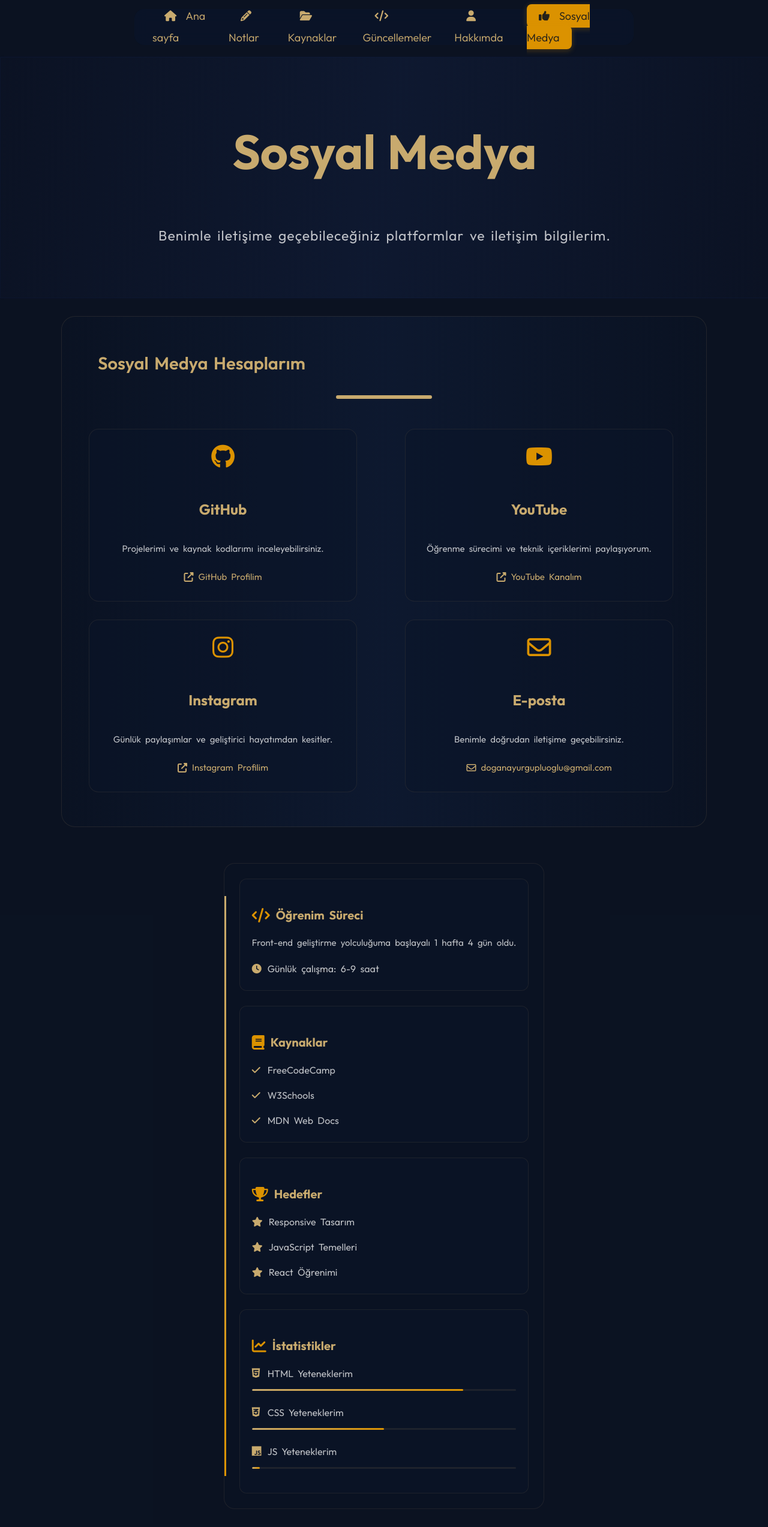
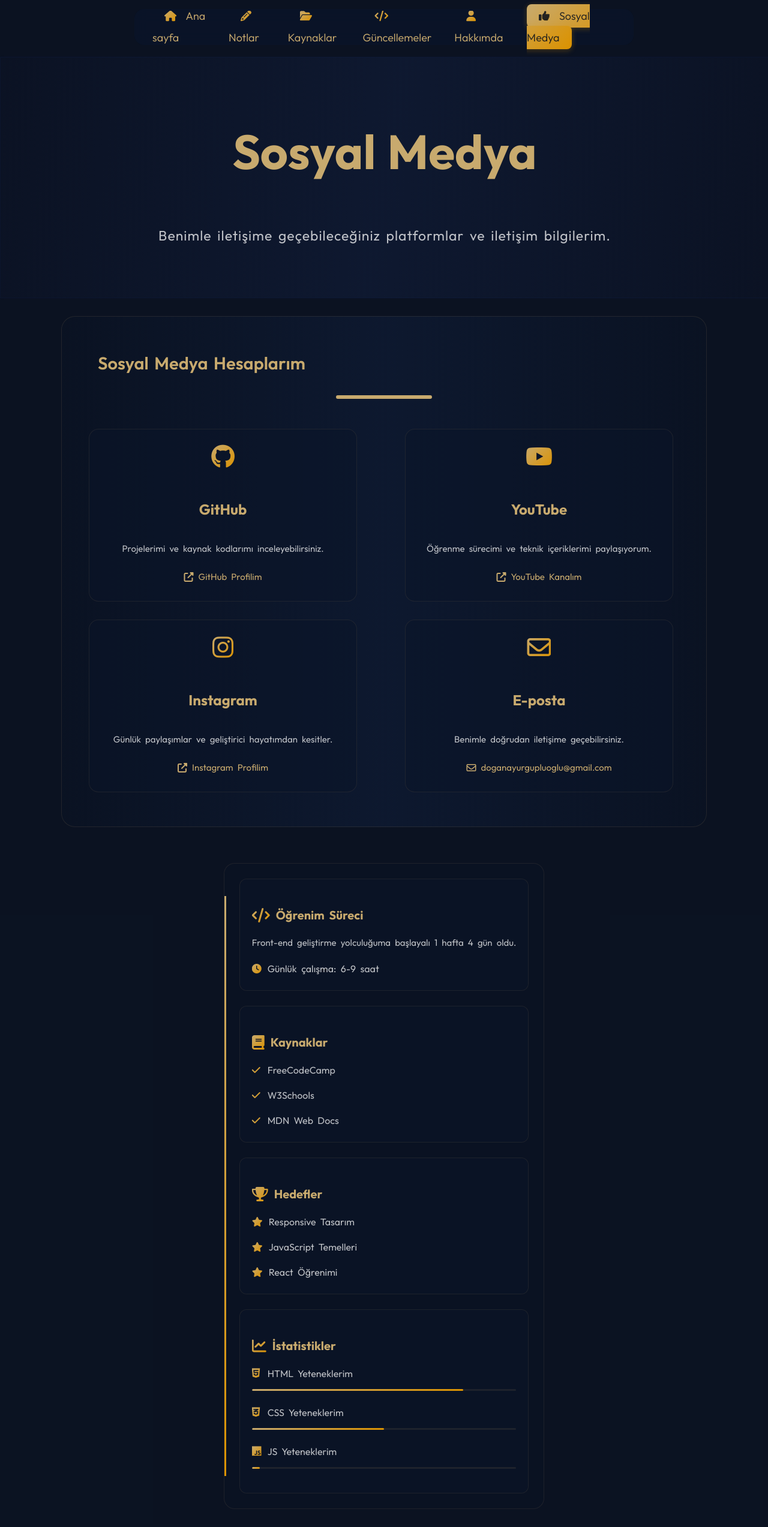
Before and after one commit to doganayurgupluoglu/doganaylab, a PHP site: page /social.html in a window 1280 px wide. Shown: the whole page at 60% size. Run offline with PHP 8.4, Linux system fonts and the light colour scheme; some libraries are stand-ins or nearby versions.

Commit message:
feat: add gradient effects to menu icons and update page title

```diff
--- a/index.html
+++ b/index.html
@@ -15,7 +15,7 @@
     <meta name="viewport" content="width=device-width, initial-scale=1.0">
     <link rel="stylesheet" href="style.css">
     <script src="https://kit.fontawesome.com/9b300cf0c3.js" crossorigin="anonymous"></script>
-    <title>Document</title>
+    <title>DoganayLab</title>
 </head>
 <body>
 
--- a/style.css
+++ b/style.css
@@ -7,6 +7,8 @@
     --text-light: rgba(255, 255, 255, 0.738);
     --border-color: rgba(200, 170, 110, 0.1);
     --transition-default: all 0.3s ease;
+    --gradient-primary: linear-gradient(135deg, var(--primary-color), var(--primary-hover));
+    --gradient-dark: linear-gradient(135deg, rgba(10, 20, 40, 0.904), rgba(15, 30, 60, 0.904));
 }
 
 html, body {
@@ -43,17 +45,25 @@ html, body {
     transform: translateY(-2px);
     box-shadow: rgba(0, 0, 0, 0.562) 0 2px 10px;
 }
-.menu .anasayfa {
-    background: #db9200;
-    color: rgba(6, 14, 29, 0.856);
+.menu .anasayfa, .menu .notlar.active, .menu .kaynaklar.active,
+.menu .guncelleme.active, .menu .sosyal.active {
+    background: var(--gradient-primary);
+    color: var(--bg-dark);
     box-shadow: 0 2px 10px rgba(219, 146, 0, 0.3);
+    position: relative;
+    overflow: hidden;
 }
-.menu .anasayfa:hover {
-    background: #C8AA6E;
-    color: rgba(6, 14, 29, 0.856);
+.menu .anasayfa:hover, .menu .notlar.active:hover, .menu .kaynaklar.active:hover,
+.menu .guncelleme.active:hover, .menu .sosyal.active:hover {
+    background: var(--gradient-dark);
+    color: var(--primary-color);
 }
-.menu .anasayfa i {
+.menu .anasayfa i, .menu .notlar.active i, .menu .kaynaklar.active i,
+.menu .guncelleme.active i, .menu .sosyal.active i {
     color: inherit;
+    background: inherit;
+    -webkit-background-clip: text;
+    background-clip: text;
 }
 .menu a {
     position: relative;
@@ -99,14 +109,19 @@ html, body {
     position: relative;
 }
 .menu ul li i {
-    color: inherit;
+    color: transparent;
+    background: var(--gradient-primary);
+    -webkit-background-clip: text;
+    background-clip: text;
     font-size: 18px;
     margin-right: 8px;
     transition: transform 0.3s ease;
 }
 .menu a:hover i {
     transform: translateY(-2px);
-    color: inherit;
+    background: var(--gradient-primary);
+    -webkit-background-clip: text;
+    background-clip: text;
 }
 .banner {
     display: flex;
@@ -199,9 +214,13 @@ html, body {
 }
 
 .aside-card .icon {
-    color: var(--primary-hover);
+    color: transparent;
+    background: var(--gradient-primary);
+    -webkit-background-clip: text;
+    background-clip: text;
     font-size: 24px;
     margin-bottom: 0;
+    position: relative;
 }
 
 .aside-card .info-row {
@@ -213,7 +232,10 @@ html, body {
 }
 
 .aside-card .info-row i {
-    color: var(--primary-color);
+    color: transparent;
+    background: var(--gradient-primary);
+    -webkit-background-clip: text;
+    background-clip: text;
     min-width: 16px;
 }
 
@@ -251,6 +273,10 @@ html, body {
 }
 
 .skill-item .info-row i {
+    color: transparent;
+    background: var(--gradient-primary);
+    -webkit-background-clip: text;
+    background-clip: text;
     font-size: 18px;
 }
 
@@ -265,7 +291,7 @@ html, body {
 
 .skill-progress {
     height: 100%;
-    background: linear-gradient(90deg, #C8AA6E, #db9200);
+    background: var(--gradient-primary);
     border-radius: 3px;
     transition: width 1s ease-in-out;
 }
@@ -346,66 +372,6 @@ html, body {
     color: rgba(255, 255, 255, 0.738);
     line-height: 1.8;
     text-align: justify;
-}
-
-.menu .notlar.active {
-    background: #db9200;
-    color: rgba(6, 14, 29, 0.856);
-    box-shadow: 0 2px 10px rgba(219, 146, 0, 0.3);
-}
-
-.menu .notlar.active:hover {
-    background: #C8AA6E;
-    color: rgba(6, 14, 29, 0.856);
-}
-
-.menu .notlar.active i {
-    color: inherit;
-}
-
-.menu .kaynaklar.active {
-    background: #db9200;
-    color: rgba(6, 14, 29, 0.856);
-    box-shadow: 0 2px 10px rgba(219, 146, 0, 0.3);
-}
-
-.menu .kaynaklar.active:hover {
-    background: #C8AA6E;
-    color: rgba(6, 14, 29, 0.856);
-}
-
-.menu .kaynaklar.active i {
-    color: inherit;
-}
-
-.menu .guncelleme.active {
-    background: #db9200;
-    color: rgba(6, 14, 29, 0.856);
-    box-shadow: 0 2px 10px rgba(219, 146, 0, 0.3);
-}
-
-.menu .guncelleme.active:hover {
-    background: #C8AA6E;
-    color: rgba(6, 14, 29, 0.856);
-}
-
-.menu .guncelleme.active i {
-    color: inherit;
-}
-
-.menu .sosyal.active {
-    background: #db9200;
-    color: rgba(6, 14, 29, 0.856);
-    box-shadow: 0 2px 10px rgba(219, 146, 0, 0.3);
-}
-
-.menu .sosyal.active:hover {
-    background: #C8AA6E;
-    color: rgba(6, 14, 29, 0.856);
-}
-
-.menu .sosyal.active i {
-    color: inherit;
 }
 
 .notes-card {
@@ -492,7 +458,10 @@ html, body {
 
 .social-card .icon {
     font-size: 40px;
-    color: #db9200;
+    color: transparent;
+    background: var(--gradient-primary);
+    -webkit-background-clip: text;
+    background-clip: text;
     margin-bottom: 20px;
 }
 
```
